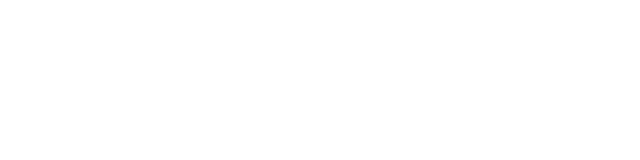
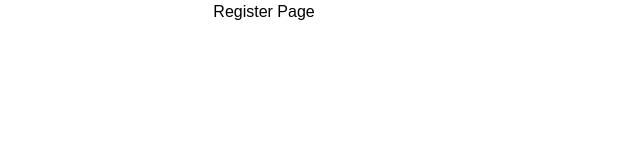
Before and after one commit to yusufkarakaya/blog, a React (Create React App) app: page /register in a window 1280 px wide. Before the commit this address had no page. Shown: the top 160 px of the page, without its empty margins (0-640 px from the left). Built offline with nearby package versions, Linux system fonts and the light colour scheme.

Commit message:
created register page

```diff
--- /dev/null
+++ b/src/components/Register.jsx
@@ -0,0 +1,9 @@
+import React, { Component } from "react";
+
+class Register extends Component {
+  render() {
+    return <section>Register Page</section>;
+  }
+}
+
+export default Register;
--- a/src/pages/Pages.jsx
+++ b/src/pages/Pages.jsx
@@ -7,6 +7,7 @@
 import Portfolio from "./Portfolio";
 import Login from "../components/Login";
 import Admin from "./Admin";
+import Register from "../components/Register";
 
 class Pages extends Component {
   constructor() {
@@ -34,6 +35,7 @@
         <Route path="/portfolio" element={<Portfolio />} />
         <Route path="/blog" element={<Blog />} />
         <Route path="/admin" element={<Admin />} />
+        <Route path="/register" element={<Register />} />
         <Route
           path="/login"
           element={
```
